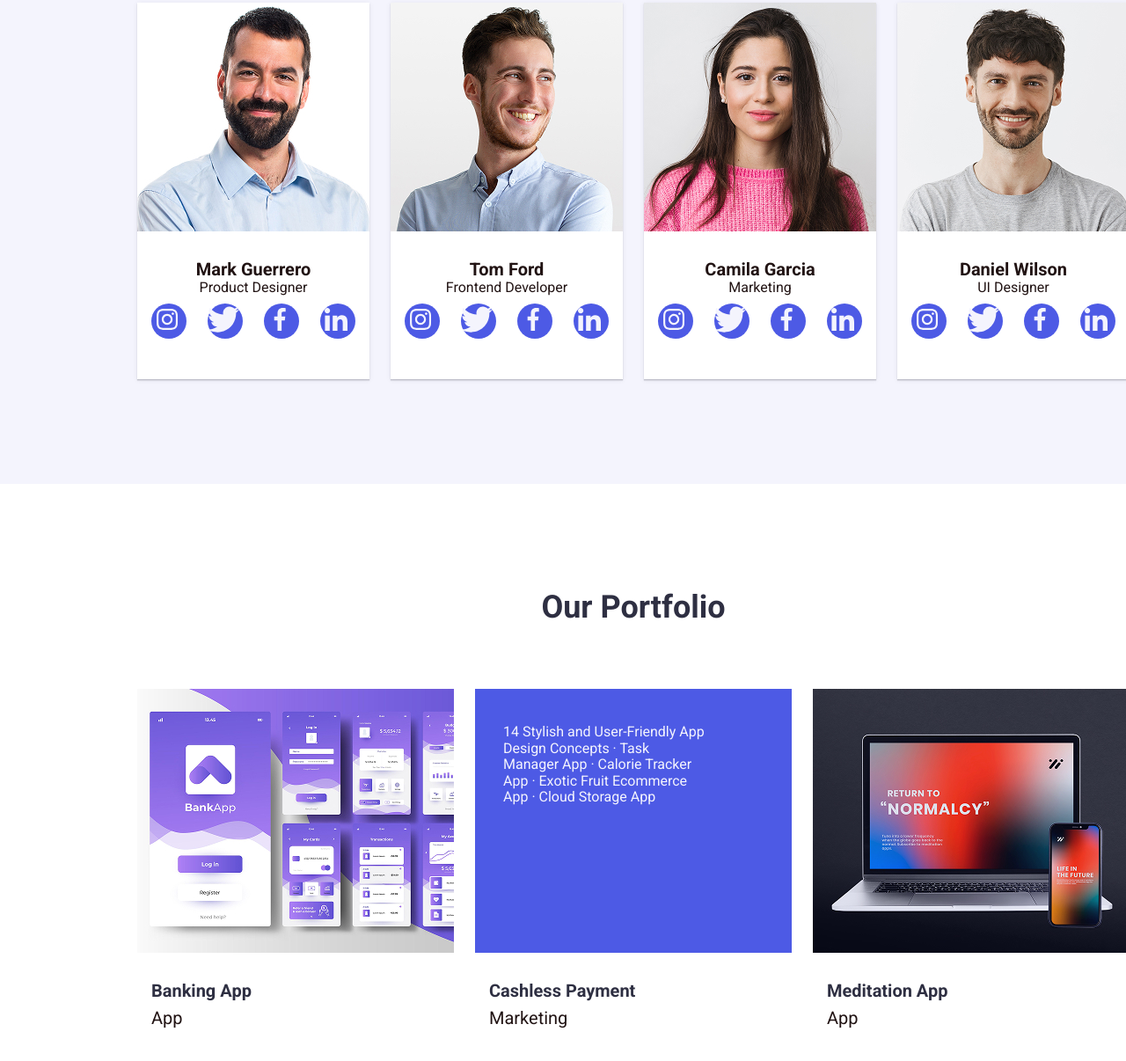
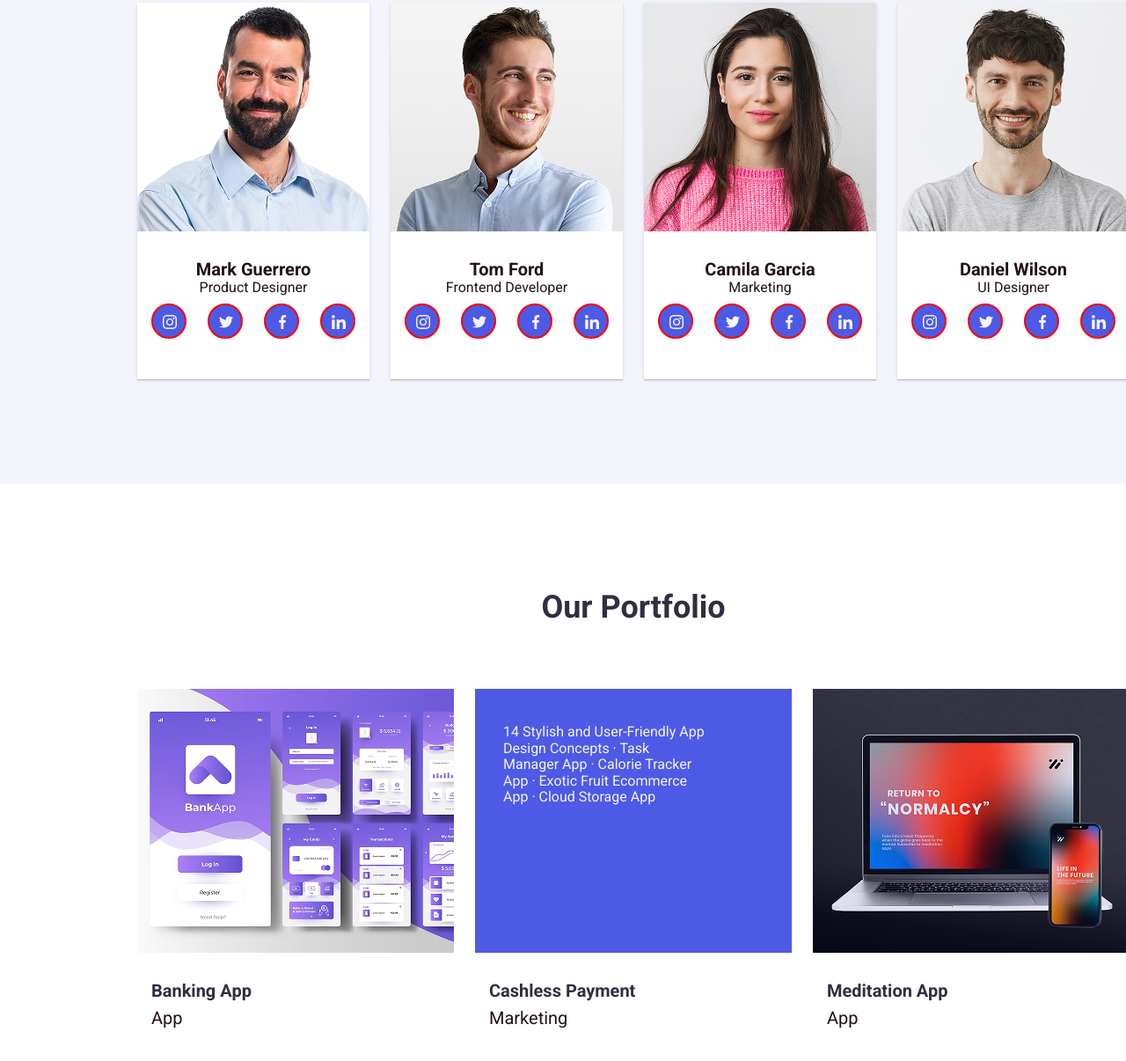
Before and after one commit to HALDUNQA/goit-markup-hw-04, a plain HTML site: page index.html in a window 1280 px wide. Shown: the part 1362-2568 px from the top of the page at 88% size. Drawn offline with nearby package versions, Linux system fonts and the light colour scheme.

Commit message:
icon central 450. satir

```diff
--- a/css/style.css
+++ b/css/style.css
@@ -163,16 +163,12 @@ img {
 }
 
 .hero {
+  position: relative;
   height: 600px;
   background-color: var(--grey);
   background-image: url(../images/hero-background.jpg);
   background-size: cover;
   background-blend-mode: darken;
-}
-
-.hero>image {
-  position: relative;
-
 }
 
 .effective {
@@ -199,7 +195,7 @@ img {
 }
 
 .effective-button:hover {
-  color: red;
+
   background-color: var(--ocean);
   background-blend-mode: darken;
 }
@@ -386,36 +382,41 @@ img {
 
 .foot-section {
   display: flex;
-    height: 312px;
+  height: 312px;
   justify-content: flex-start;
   background-color: var(--navy-blue);
 }
-.logo-level{
+
+.logo-level {
   margin-top: 101px;
   margin-left: 156px;
 }
-.logo-foot{
-  color:var(--cloud);
+
+.logo-foot {
+  color: var(--cloud);
   font-family: var(--second-family);
   font-size: 18px;
   line-height: 21px;
   letter-spacing: 3%;
 }
-.foot-text{
+
+.foot-text {
   font-family: var(--font-family);
   font-size: 16px;
   line-height: 24px;
   letter-spacing: 2%;
-  color:var(--cloud);
+  color: var(--cloud);
   font-weight: 400px;
 
   margin-top: 16px;
 
 }
-.foot-group{
+
+.foot-group {
   display: flex;
 }
-.media{
+
+.media {
   color: var(--white);
   font-family: var(--font-family);
   font-size: 16px;
@@ -424,12 +425,24 @@ img {
   margin-top: 100px;
 }
 
-.icon-nav> li{
+.icon-nav>li>.icon-foot {
+  width: 16px;
+  height: 16px;
+  margin: 11px 11px;
+
+}
+
+.icon-nav {
+  display: flex;
+}
+
+.icon-nav>li {
+  border: 2px solid red;
+  list-style-type: none;
   width: 40px;
   height: 40px;
- background-color: var(--iris);
- border-radius: 50px;
- justify-content: center;
- align-content: center;
+  border-radius: 50px;
+  background-color: var(--iris);
 
+  align-content: center;
 }
--- a/index.html
+++ b/index.html
@@ -111,17 +111,25 @@
                 <h5>Mark Guerrero</h5>
                 <p>Product Designer</p>
                 <ul class="icon-nav">
-                  <li > <!-- insta-->
-                    <svg class="icon icon-twitter icon-foot" width="36" height="24"><use xlink:href="./images/symbol-defs.svg#icon-instagram"></use></svg>
+                  <li> <!-- insta-->
+                    <svg class="icon icon-twitter icon-foot">
+                      <use xlink:href="./images/symbol-defs.svg#icon-instagram"></use>
+                    </svg>
                   </li>
                   <li> <!-- twitter-->
-                    <svg class="icon icon-twitter icon-foot" width="36" height="36"><use xlink:href="./images/symbol-defs.svg#icon-twitter"></use></svg>
+                    <svg class="icon icon-twitter icon-foot">
+                      <use xlink:href="./images/symbol-defs.svg#icon-twitter"></use>
+                    </svg>
                   </li>
                   <li><!-- face-->
-                    <svg class="icon icon-twitter icon-foot" width="36" height="26"><use xlink:href="./images/symbol-defs.svg#icon-facebook"></use></svg>
+                    <svg class="icon icon-twitter icon-foot">
+                      <use xlink:href="./images/symbol-defs.svg#icon-facebook"></use>
+                    </svg>
                   </li>
                   <li><!-- linkdin-->
-                    <svg class="icon icon-twitter icon-foot" width="36" height="26"><use xlink:href="./images/symbol-defs.svg#icon-linkedin"></use></svg>
+                    <svg class="icon icon-twitter icon-foot">
+                      <use xlink:href="./images/symbol-defs.svg#icon-linkedin"></use>
+                    </svg>
                   </li>
                 </ul>
 
@@ -136,17 +144,25 @@
                 <p> Frontend Developer </p>
 
                 <ul class="icon-nav">
-                  <li > <!-- insta-->
-                    <svg class="icon icon-twitter icon-foot" width="36" height="24"><use xlink:href="./images/symbol-defs.svg#icon-instagram"></use></svg>
+                  <li> <!-- insta-->
+                    <svg class="icon icon-twitter icon-foot">
+                      <use xlink:href="./images/symbol-defs.svg#icon-instagram"></use>
+                    </svg>
                   </li>
                   <li> <!-- twitter-->
-                    <svg class="icon icon-twitter icon-foot" width="36" height="36"><use xlink:href="./images/symbol-defs.svg#icon-twitter"></use></svg>
+                    <svg class="icon icon-twitter icon-foot">
+                      <use xlink:href="./images/symbol-defs.svg#icon-twitter"></use>
+                    </svg>
                   </li>
                   <li><!-- face-->
-                    <svg class="icon icon-twitter icon-foot" width="36" height="26"><use xlink:href="./images/symbol-defs.svg#icon-facebook"></use></svg>
+                    <svg class="icon icon-twitter icon-foot">
+                      <use xlink:href="./images/symbol-defs.svg#icon-facebook"></use>
+                    </svg>
                   </li>
                   <li><!-- linkdin-->
-                    <svg class="icon icon-twitter icon-foot" width="36" height="26"><use xlink:href="./images/symbol-defs.svg#icon-linkedin"></use></svg>
+                    <svg class="icon icon-twitter icon-foot">
+                      <use xlink:href="./images/symbol-defs.svg#icon-linkedin"></use>
+                    </svg>
                   </li>
                 </ul>
 
@@ -161,17 +177,25 @@
                 <p>Marketing</p>
 
                 <ul class="icon-nav">
-                  <li > <!-- insta-->
-                    <svg class="icon icon-twitter icon-foot" width="36" height="24"><use xlink:href="./images/symbol-defs.svg#icon-instagram"></use></svg>
+                  <li> <!-- insta-->
+                    <svg class="icon icon-twitter icon-foot">
+                      <use xlink:href="./images/symbol-defs.svg#icon-instagram"></use>
+                    </svg>
                   </li>
                   <li> <!-- twitter-->
-                    <svg class="icon icon-twitter icon-foot" width="36" height="36"><use xlink:href="./images/symbol-defs.svg#icon-twitter"></use></svg>
+                    <svg class="icon icon-twitter icon-foot">
+                      <use xlink:href="./images/symbol-defs.svg#icon-twitter"></use>
+                    </svg>
                   </li>
                   <li><!-- face-->
-                    <svg class="icon icon-twitter icon-foot" width="36" height="26"><use xlink:href="./images/symbol-defs.svg#icon-facebook"></use></svg>
+                    <svg class="icon icon-twitter icon-foot">
+                      <use xlink:href="./images/symbol-defs.svg#icon-facebook"></use>
+                    </svg>
                   </li>
                   <li><!-- linkdin-->
-                    <svg class="icon icon-twitter icon-foot" width="36" height="26"><use xlink:href="./images/symbol-defs.svg#icon-linkedin"></use></svg>
+                    <svg class="icon icon-twitter icon-foot">
+                      <use xlink:href="./images/symbol-defs.svg#icon-linkedin"></use>
+                    </svg>
                   </li>
                 </ul>
               </div>
@@ -185,21 +209,29 @@
                 <p>UI Designer</p>
 
                 <ul class="icon-nav">
-                  <li > <!-- insta-->
-                    <svg class="icon icon-twitter icon-foot" width="36" height="24"><use xlink:href="./images/symbol-defs.svg#icon-instagram"></use></svg>
+                  <li> <!-- insta-->
+                    <svg class="icon icon-twitter icon-foot">
+                      <use xlink:href="./images/symbol-defs.svg#icon-instagram"></use>
+                    </svg>
                   </li>
                   <li> <!-- twitter-->
-                    <svg class="icon icon-twitter icon-foot" width="36" height="36"><use xlink:href="./images/symbol-defs.svg#icon-twitter"></use></svg>
+                    <svg class="icon icon-twitter icon-foot">
+                      <use xlink:href="./images/symbol-defs.svg#icon-twitter"></use>
+                    </svg>
                   </li>
                   <li><!-- face-->
-                    <svg class="icon icon-twitter icon-foot" width="36" height="26"><use xlink:href="./images/symbol-defs.svg#icon-facebook"></use></svg>
+                    <svg class="icon icon-twitter icon-foot">
+                      <use xlink:href="./images/symbol-defs.svg#icon-facebook"></use>
+                    </svg>
                   </li>
                   <li><!-- linkdin-->
-                    <svg class="icon icon-twitter icon-foot" width="36" height="26"><use xlink:href="./images/symbol-defs.svg#icon-linkedin"></use></svg>
+                    <svg class="icon icon-twitter icon-foot">
+                      <use xlink:href="./images/symbol-defs.svg#icon-linkedin"></use>
+                    </svg>
                   </li>
                 </ul>
 
-        </div>
+              </div>
       </section>
 
       <section class="container">
@@ -223,6 +255,7 @@
               <h3>Cashless Payment</h3>
               <p>Marketing</p>
             </li>
+
 
             <li>
               <img src="./images/meditation-app.jpg" alt="meditation-app picture" />
@@ -273,21 +306,29 @@
               sales for your business with digital <br>
               marketing & growth solutions.
             </p>
-          </div >
+          </div>
           <div class="media">
             <h4>Social media</h4>
             <ul class="icon-nav">
-              <li > <!-- insta-->
-                <svg class="icon icon-twitter icon-foot" width="36" height="24"><use xlink:href="./images/symbol-defs.svg#icon-instagram"></use></svg>
+              <li> <!-- insta-->
+                <svg class="icon icon-instagram icon-foot">
+                  <use xlink:href="./images/symbol-defs.svg#icon-instagram"></use>
+                </svg>
               </li>
               <li> <!-- twitter-->
-                <svg class="icon icon-twitter icon-foot" width="36" height="36"><use xlink:href="./images/symbol-defs.svg#icon-twitter"></use></svg>
+                <svg class="icon icon-twitter icon-foot">
+                  <use xlink:href="./images/symbol-defs.svg#icon-twitter"></use>
+                </svg>
               </li>
               <li><!-- face-->
-                <svg class="icon icon-twitter icon-foot" width="36" height="26"><use xlink:href="./images/symbol-defs.svg#icon-facebook"></use></svg>
+                <svg class="icon icon-facebook icon-foot">
+                  <use xlink:href="./images/symbol-defs.svg#icon-facebook"></use>
+                </svg>
               </li>
               <li><!-- linkdin-->
-                <svg class="icon icon-twitter icon-foot" width="36" height="26"><use xlink:href="./images/symbol-defs.svg#icon-linkedin"></use></svg>
+                <svg class="icon icon-twitter icon-foot" width="36" height="26">
+                  <use xlink:href="./images/symbol-defs.svg#icon-linkedin"></use>
+                </svg>
               </li>
             </ul>
           </div>
```
